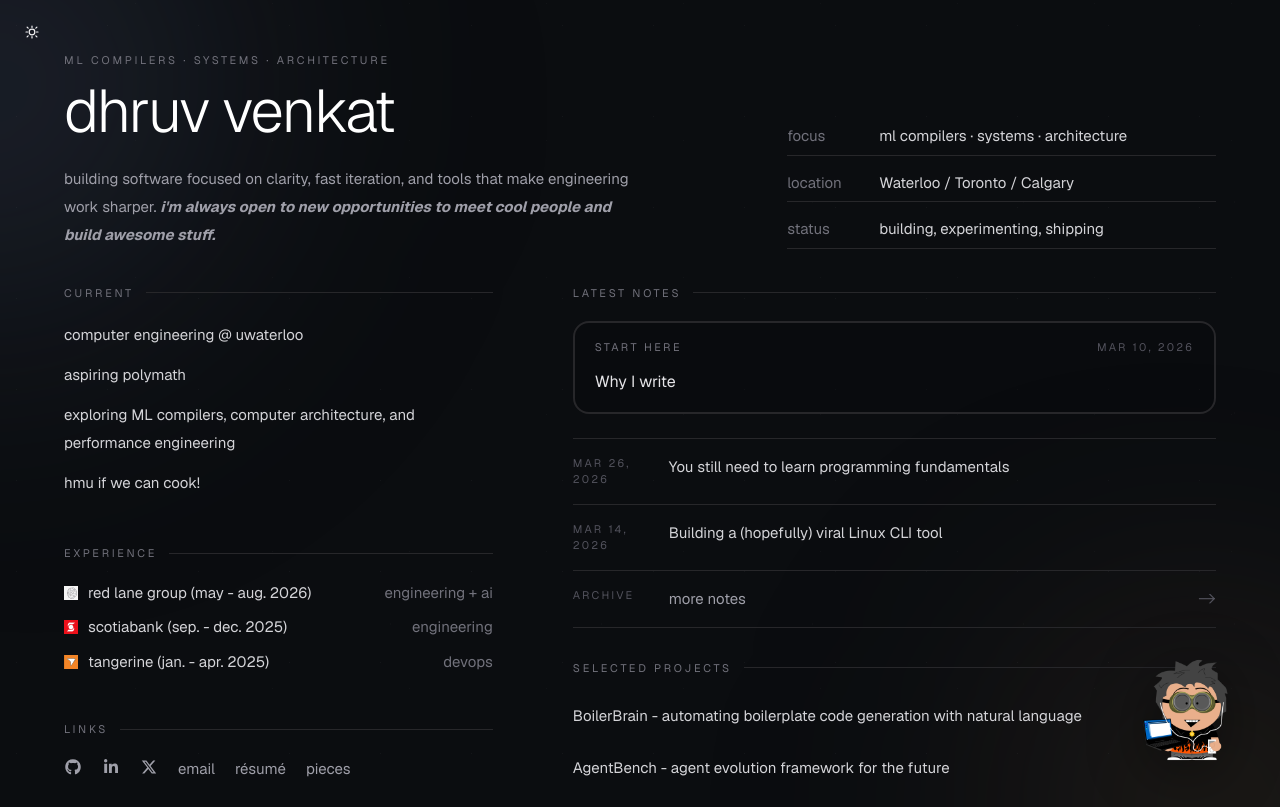
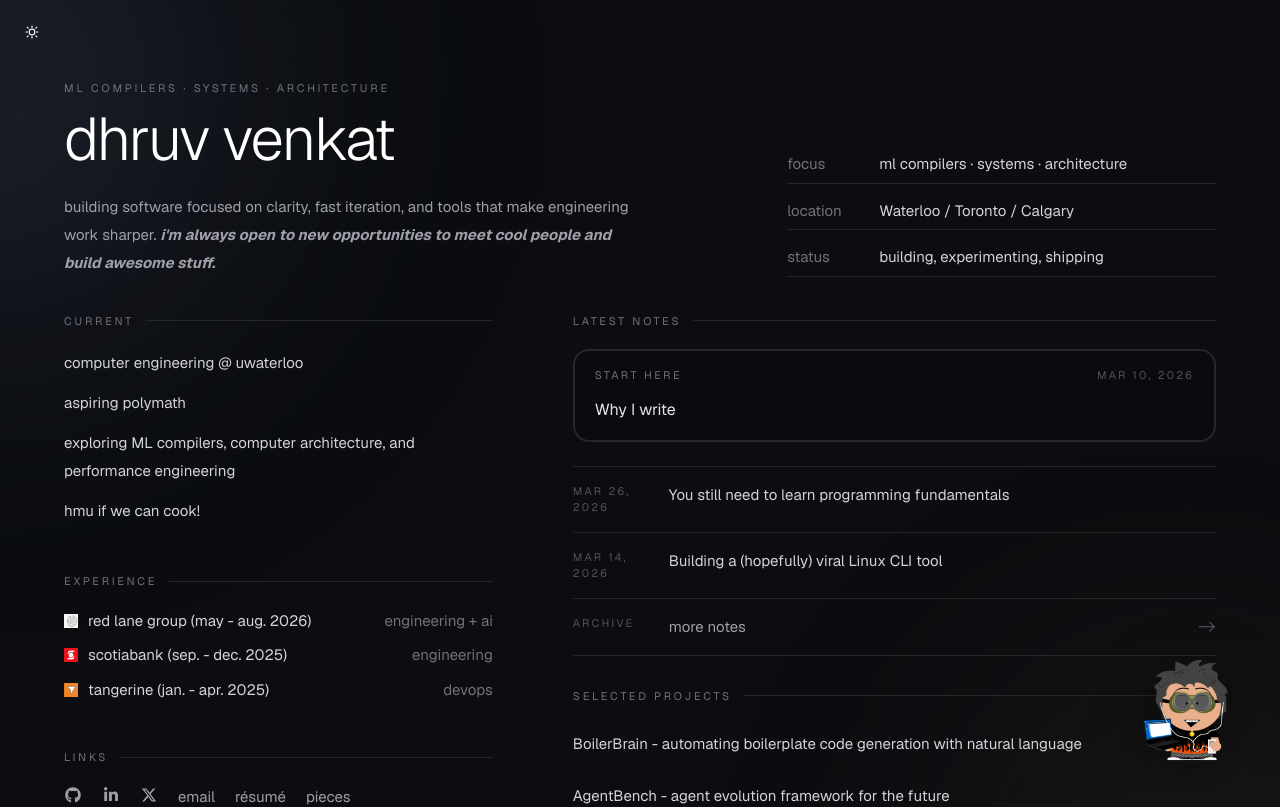
Before and after one commit to dhruvvenkat/personalwebsite, a Next.js app in the folder dhruvs-site/: page / in a window 1280 px wide. Shown: the top 807 px of the page. Built offline with nearby package versions, Linux system fonts and the light colour scheme.

Commit message:
moved everything to center of home page

```diff
--- a/dhruvs-site/src/app/page.tsx
+++ b/dhruvs-site/src/app/page.tsx
@@ -104,7 +104,7 @@
       <AmbientBackground />
       <HomeMascot />
 
-      <div className="relative z-10 mx-auto max-w-7xl px-6 pt-5 pb-3 sm:px-10 sm:pt-9 sm:pb-4 lg:px-16 lg:pt-[3.25rem] lg:pb-5">
+      <div className="relative z-10 mx-auto flex min-h-screen w-full max-w-7xl flex-col justify-center px-6 py-10 sm:px-10 sm:py-14 lg:px-16 lg:py-20">
         {/* HEADER */}
         <header className="mb-4 pb-5">
           <div className="grid gap-10 lg:grid-cols-[1.2fr_0.8fr] lg:gap-20">
```
